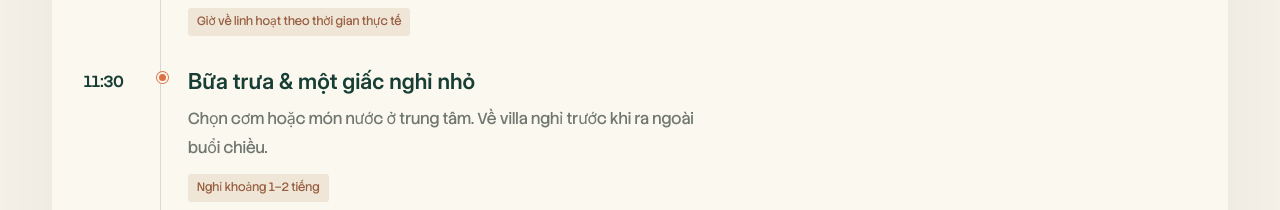
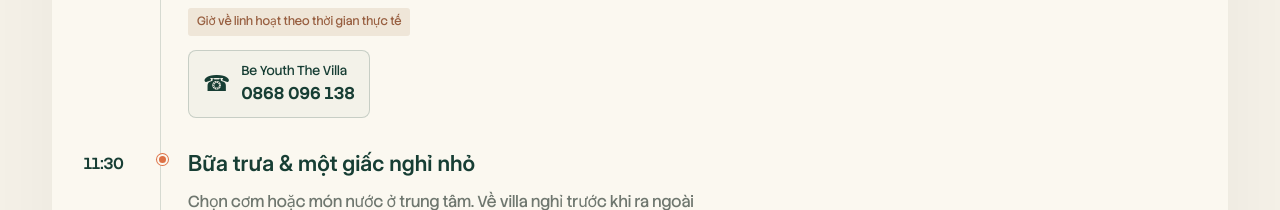
Before and after one commit to linhld0811/dalat-cham-mot-chut, a plain HTML site: page dist/index.html in a window 1280 px wide. Shown: the part 2825-3035 px from the top of the page. Drawn offline with Linux system fonts and the light colour scheme.

Commit message:
Update Site source

```diff
--- a/dist/app.js
+++ b/dist/app.js
@@ -3,7 +3,7 @@ const days = {
   arrival: {number:'↗',title:'Chạm ngõ thành phố sương',subtitle:'21.11 · Tối đến nơi, nhận phòng và nghỉ ngơi',items:[
     ['16:00','Có mặt tại sân bay Nội Bài','Gợi ý đến trước giờ bay 2 tiếng. Hoàn tất thủ tục, kiểm tra giấy tờ và hành lý.','Sân bay Nội Bài','Giờ có mặt gợi ý'],
     ['17:40','Hà Nội → Đà Lạt','Cất cánh từ HAN đến DLI theo giờ bạn cung cấp. Kiểm tra lại lịch bay trên vé trước ngày đi.','','Chưa có thông tin giờ hạ cánh'],
-    ['Khi đến','Xe sân bay → Be Youth The Villa','Đặt xe đón tại Liên Khương. Dự trù 60–75 phút từ lúc lên xe về villa, điều chỉnh theo giao thông.','Be Youth Villa 66 Bach Dang Da Lat','Báo villa nhận phòng muộn'],
+    ['Khi đến','Xe sân bay → Be Youth The Villa','Đặt xe đón tại Liên Khương. Dự trù 60–75 phút từ lúc lên xe về villa, điều chỉnh theo giao thông.','Be Youth Villa 66 Bach Dang Da Lat','Báo villa nhận phòng muộn',['lado','villa']],
     ['Buổi tối','Ăn nhẹ, rồi ngủ thật ngon','Chọn món nóng gần chỗ ở. Chốt xe đi Cầu Đất và giờ đón khách của điểm săn mây; soạn áo ấm, sạc điện thoại và đặt báo thức 03:45.','','Nghỉ sớm để sáng mai săn mây']
   ]},
   one:{number:'01',title:'Săn mây & một vòng phố',subtitle:'22.11 · Bình minh ở đồi chè Cầu Đất, chiều dạo phố bên hồ',items:[
@@ -11,7 +11,7 @@ const days = {
     ['04:15','Be Youth The Villa → Cầu Đất','Giờ khởi hành gợi ý. Dự trù 60–75 phút di chuyển; xác nhận giờ đón với tài xế theo tuyến đường và thời tiết thực tế.','Doi che Cau Dat Da Lat','Ưu tiên xe có tài xế cho chuyến đi sớm'],
     ['05:30','Săn mây đồi chè Cầu Đất','Ngắm bình minh và chụp ảnh tại điểm săn mây đã xác nhận đón khách sớm. Dành khoảng một giờ; nếu không có mây, tận hưởng nắng sớm và cảnh đồi chè.','Doi che Cau Dat Da Lat','Mây phụ thuộc thời tiết · xác nhận giờ mở cửa và phí'],
     ['07:00','Dạo đồi chè, ăn sáng & cà phê','Chụp hình giữa những luống chè tại khu vực được phép. Ăn sáng, uống đồ nóng ở quán đã mở cửa quanh Cầu Đất hoặc trên đường về.','Doi che Cau Dat Da Lat','Hỏi giá trước khi gọi món'],
-    ['08:30','Trở về villa, nghỉ ngơi một chút','Rời Cầu Đất về Be Youth The Villa. Dành phần còn lại của buổi sáng nghỉ bù sau chuyến săn mây; không xếp thêm điểm xa.','Be Youth Villa 66 Bach Dang Da Lat','Giờ về linh hoạt theo thời gian thực tế'],
+    ['08:30','Trở về villa, nghỉ ngơi một chút','Rời Cầu Đất về Be Youth The Villa. Dành phần còn lại của buổi sáng nghỉ bù sau chuyến săn mây; không xếp thêm điểm xa.','Be Youth Villa 66 Bach Dang Da Lat','Giờ về linh hoạt theo thời gian thực tế',['villa']],
     ['11:30','Bữa trưa & một giấc nghỉ nhỏ','Chọn cơm hoặc món nước ở trung tâm. Về villa nghỉ trước khi ra ngoài buổi chiều.','','Nghỉ khoảng 1–2 tiếng'],
     ['14:30','Dạo quanh Hồ Xuân Hương','Đi bộ một đoạn ven hồ, chụp hình, ngồi uống nước. Ghé khu vực Quảng trường Lâm Viên nếu còn thời gian.','Ho Xuan Huong Da Lat','Đi bộ nhẹ nhàng'],
     ['18:00','Một tối ngon lành ở phố núi','Ăn tối với lẩu gà hoặc món bạn thích. Sau đó dạo Chợ Đà Lạt, thử bánh tráng nướng và sữa đậu nành nóng.','Cho Da Lat','Hỏi giá trước khi gọi món'],
@@ -23,18 +23,23 @@ const days = {
     ['10:00','Hồ Tuyền Lâm, một khoảng xanh','Ngắm mặt hồ, đi dạo ở khu vực được phép và dừng uống cà phê. Không cần thêm hoạt động để có một buổi sáng đẹp.','Ho Tuyen Lam Da Lat','Lịch cơ bản không gồm SUP hay cáp treo'],
     ['12:00','Ăn trưa, trở về nghỉ','Ăn trưa trên đường về trung tâm. Dành đầu giờ chiều nghỉ tại villa.','','Tránh xếp lịch quá dày'],
     ['15:00','Cà phê & chọn chút quà mang về','Chọn quán gần trung tâm, mua cà phê, trà atisô hoặc mứt. Để trống thời gian cho điều bạn muốn làm thêm.','Cho Da Lat','Hỏi giá và kiểm tra đóng gói'],
-    ['18:00','Bữa tối cuối, hẹn lần sau','Ăn gần villa, về soạn hành lý và xác nhận xe sân bay. Chốt trả phòng sớm với lễ tân từ tối nay.','','Đặt xe đón khoảng 05:00 ngày mai']
+    ['18:00','Bữa tối cuối, hẹn lần sau','Ăn gần villa, về soạn hành lý và xác nhận xe sân bay. Chốt trả phòng sớm với lễ tân từ tối nay.','','Đặt xe đón khoảng 05:00 ngày mai',['lado','villa']]
   ]},
   home:{number:'↗',title:'Tạm biệt, hẹn gặp lại',subtitle:'24.11 · Về sớm, mang theo một vali kỷ niệm',items:[
-    ['05:30','Dậy sớm & kiểm tra đồ lần cuối','Kiểm tra giấy tờ, điện thoại, sạc và đồ cá nhân. Hoàn tất trả phòng theo thỏa thuận với villa.','','Đặt báo thức từ tối trước'],
-    ['06:30','Rời villa đi Liên Khương','Giờ xe đón gợi ý. Dự trù 60–75 phút di chuyển; xác nhận với tài xế theo tuyến đường và thời tiết.','San bay Lien Khuong','Đặt xe trước, tránh gọi xe sát giờ'],
+    ['05:30','Dậy sớm & kiểm tra đồ lần cuối','Kiểm tra giấy tờ, điện thoại, sạc và đồ cá nhân. Hoàn tất trả phòng theo thỏa thuận với villa.','','Đặt báo thức từ tối trước',['villa']],
+    ['06:30','Rời villa đi Liên Khương','Giờ xe đón gợi ý. Dự trù 60–75 phút di chuyển; xác nhận với tài xế theo tuyến đường và thời tiết.','San bay Lien Khuong','Đặt xe trước, tránh gọi xe sát giờ',['lado']],
     ['07:45','Có mặt tại sân bay DLI','Mục tiêu đến trước giờ cất cánh 2 tiếng. Làm thủ tục, gửi hành lý và vào cửa an ninh.','','Kiểm tra lại giờ bay trên vé'],
     ['08:20','Đà Lạt → Hà Nội','Giờ cất cánh theo thông tin bạn cung cấp. Điểm đến HAN được hiểu theo hành trình khứ hồi; đối chiếu lại vé.','','Hẹn Đà Lạt vào một ngày gần nhất']
   ]}
 };
 const panel = document.getElementById('day-panel');
 const tabs = [...document.querySelectorAll('[role="tab"]')];
-function dayHTML(day){return `<div class="day-intro"><span class="day-number">${day.number}</span><div><h3>${day.title}</h3><p>${day.subtitle}</p></div></div><div class="timeline">${day.items.map(([time,title,desc,map,tag])=>`<article class="timeline-item"><time class="timeline-time">${time}</time><div class="timeline-content"><h4>${title}${map?`<a class="map-link" href="https://www.google.com/maps/search/?api=1&query=${encodeURIComponent(map)}" target="_blank" rel="noopener noreferrer" aria-label="Mở bản đồ: ${map}">Bản đồ ↗</a>`:''}</h4><p>${desc}</p>${tag?`<span class="timeline-tag">${tag}</span>`:''}</div></article>`).join('')}</div>`;}
+const tripContacts = {
+  lado: {name:'Lado Taxi sân bay', number:'19001111', display:'1900 1111'},
+  villa: {name:'Be Youth The Villa', number:'0868096138', display:'0868 096 138'}
+};
+function contactLink(key){const c=tripContacts[key];return `<a class="contact-call" href="tel:${c.number}" aria-label="Gọi ${c.name}: ${c.display}"><span class="call-symbol" aria-hidden="true">☎</span><span><span class="call-label">${c.name}</span><strong class="call-number">${c.display}</strong></span></a>`;}
+function dayHTML(day){return `<div class="day-intro"><span class="day-number">${day.number}</span><div><h3>${day.title}</h3><p>${day.subtitle}</p></div></div><div class="timeline">${day.items.map(([time,title,desc,map,tag,contacts=[]])=>`<article class="timeline-item"><time class="timeline-time">${time}</time><div class="timeline-content"><h4>${title}${map?`<a class="map-link" href="https://www.google.com/maps/search/?api=1&query=${encodeURIComponent(map)}" target="_blank" rel="noopener noreferrer" aria-label="Mở bản đồ: ${map}">Bản đồ ↗</a>`:''}</h4><p>${desc}</p>${tag?`<span class="timeline-tag">${tag}</span>`:''}${contacts.length?`<div class="timeline-contacts">${contacts.map(contactLink).join('')}</div>`:''}</div></article>`).join('')}</div>`;}
 let currentDay = 'one';
 function selectDay(key, focus = false){currentDay=key;panel.innerHTML=dayHTML(days[key]);panel.setAttribute('aria-labelledby',`tab-${key}`);tabs.forEach(t=>{const active=t.dataset.day===key;t.setAttribute('aria-selected',String(active));t.tabIndex=active?0:-1;if(active&&focus)t.focus();});}
 tabs.forEach((tab,index)=>{tab.addEventListener('click',()=>selectDay(tab.dataset.day));tab.addEventListener('keydown',event=>{let next;if(event.key==='ArrowRight')next=(index+1)%tabs.length;if(event.key==='ArrowLeft')next=(index-1+tabs.length)%tabs.length;if(event.key==='Home')next=0;if(event.key==='End')next=tabs.length-1;if(next!==undefined){event.preventDefault();selectDay(tabs[next].dataset.day,true);}});});
--- /dev/null
+++ b/dist/contacts.css
@@ -0,0 +1,12 @@
+.timeline-contacts{display:flex;flex-wrap:wrap;gap:10px;margin-top:14px}
+.contact-call{display:inline-flex;align-items:center;gap:11px;max-width:100%;min-height:48px;padding:10px 14px;border:1px solid #173e3433;border-radius:8px;background:#173e3408;color:#173e34;text-decoration:none;vertical-align:middle;transition:background .2s,border-color .2s}
+.contact-call .call-symbol{font-size:22px;line-height:1;flex-shrink:0}
+.contact-call .call-label{display:block;font-size:13px;line-height:1.5;font-weight:400}
+.contact-call .call-number{display:block;font-size:17px;line-height:1.6;letter-spacing:.4px;font-weight:600;white-space:nowrap}
+.contact-call:hover{background:#173e3414;border-color:#173e3466}
+.contact-call:focus-visible{outline:3px solid #ac794a;outline-offset:4px}
+.stay-contact{margin:21px 0}
+.travel-reminder .contact-call{margin-top:13px}
+@media(max-width:700px){.contact-call{padding:10px 12px;gap:10px}.contact-call .call-label{font-size:13px}.contact-call .call-number{font-size:17px}}
+@media(prefers-reduced-motion:reduce){.contact-call{transition:none}}
+@media print{.contact-call{padding:4px 8px;min-height:0;break-inside:avoid;background:none}.contact-call .call-label{font-size:9px}.contact-call .call-number{font-size:11px}.timeline-contacts{gap:7px;margin-top:8px}}
```
Also changed, not shown: dist/index.html (+4 -3 lines).
